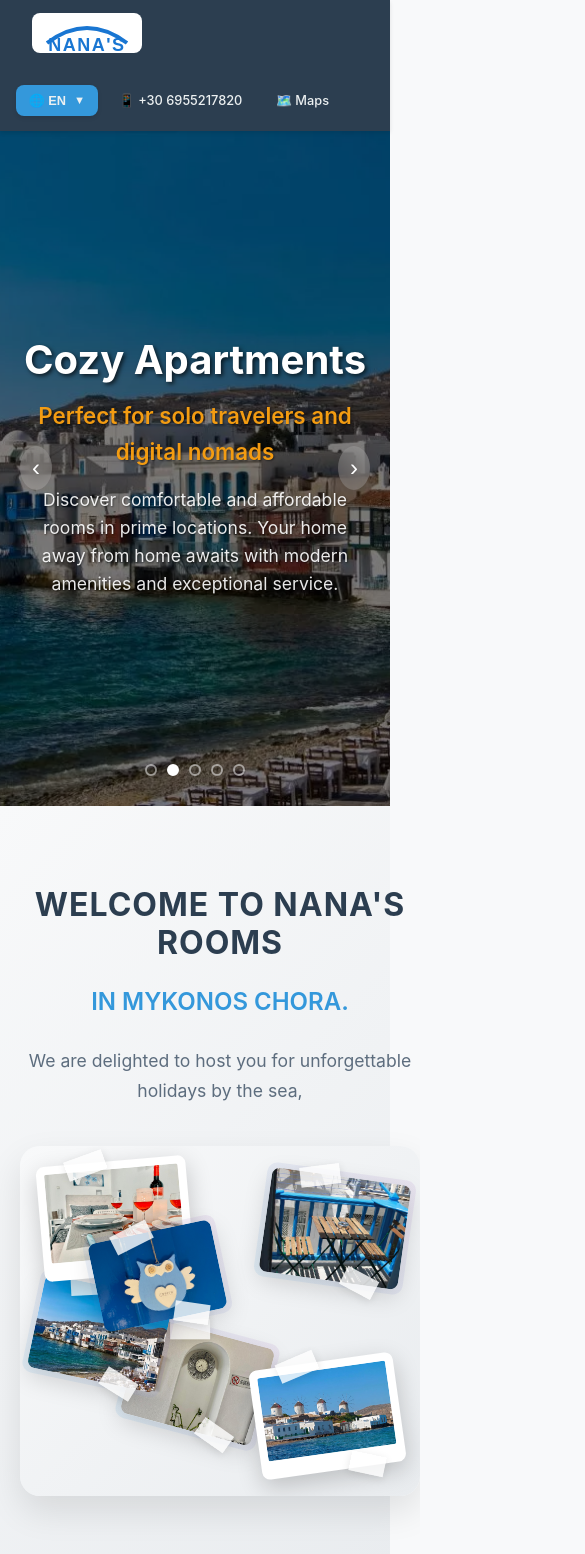
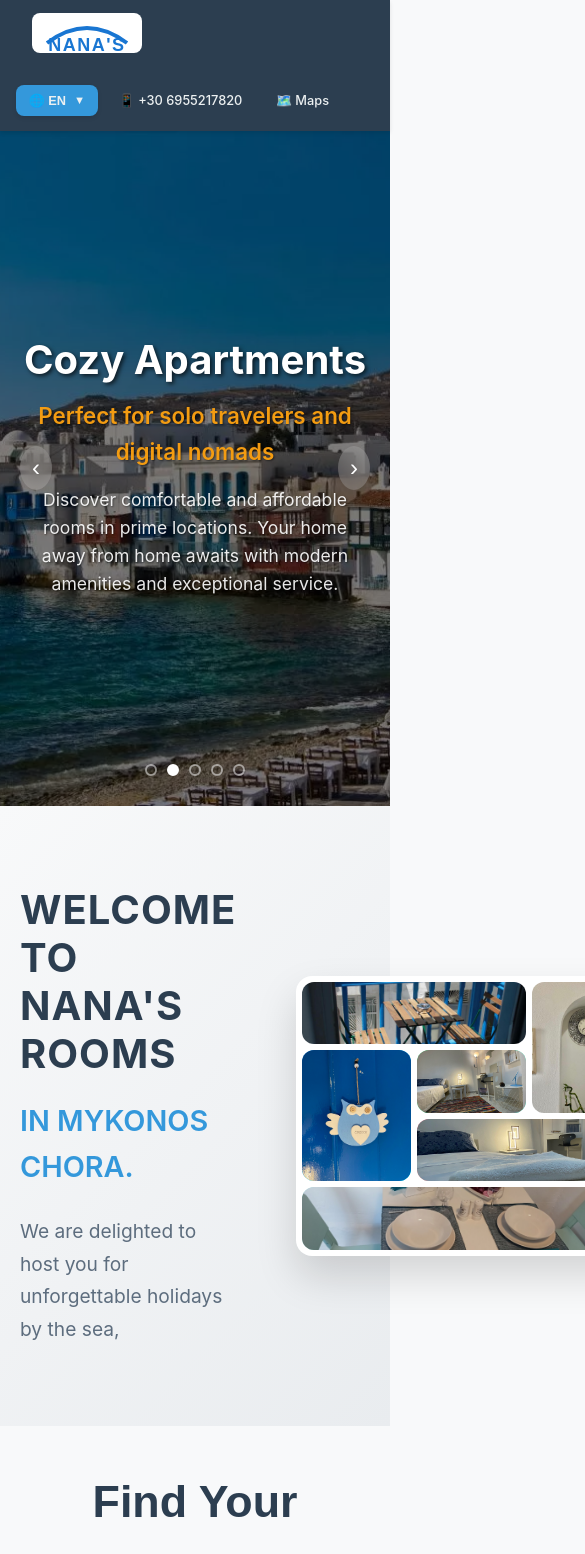
Before and after one commit to Gockster/RentalRooms, a React (Create React App) app: page / in a window 390 px wide. Shown: the top 1554 px of the page, 585 px wide, since content can reach past the window. Built offline with nearby package versions, Linux system fonts and the light colour scheme.

Commit message:
beautifications

```diff
--- a/src/components/WelcomeSection.js
+++ b/src/components/WelcomeSection.js
@@ -25,16 +25,14 @@ export default function WelcomeSection() {
                     </div>
 
                     <div className="welcome-collage">
-                        <div className="photo-collage-board">
+                        <div className="mosaic-collage-board">
                             {collageImages.map((image, index) => (
-                                <div key={index} className={`collage-photo photo-${index + 1}`}>
+                                <div key={index} className={`mosaic-tile tile-${index + 1}`}>
                                     <img
                                         src={image.src}
                                         alt={image.alt}
-                                        className="collage-image"
+                                        className="mosaic-image"
                                     />
-                                    <div className="photo-tape tape-1"></div>
-                                    <div className="photo-tape tape-2"></div>
                                 </div>
                             ))}
                         </div>
--- a/src/data/RoomsImages.js
+++ b/src/data/RoomsImages.js
@@ -21,7 +21,7 @@ export const heroImages = [
         title: "Executive Rooms",
         subtitle: "Professional stays with business amenities"
     },
-     {
+    {
         url: "/images/RoomsImages/room-nana-20.jpg",
         title: "Executive Rooms",
         subtitle: "Professional stays with business amenities"
@@ -106,14 +106,16 @@ export const galleryImages = [
     }
 ];
 
- export const collageImages = [
-        { src: "/images/RoomsImages/room-nana-02.jpg", alt: "Aries Suite" },
-        { src: "/images/RoomsImages/room-nana-03.jpg", alt: "Aries Suite" },
-        { src: "/images/RoomsImages/room-nana-04.webp", alt: "Aries Suite" },
-        { src: "/images/RoomsImages/room-nana-05.webp", alt: "Aries Suite" },
-        { src: "/images/RoomsImages/room-nana-46.jpg", alt: "Venus Suite" },
-        { src: "/images/RoomsImages/room-nana-08.jpg", alt: "Venus Suite" }
-    ];
+export const collageImages = [
+    { src: "/images/RoomsImages/room-nana-03.jpg", alt: "Modern Interior" },
+    { src: "/images/RoomsImages/room-nana-08.jpg", alt: "Relaxing View" },
+    { src: "/images/RoomsImages/room-nana-46.jpg", alt: "Family Room" },
+    { src: "/images/RoomsImages/room-nana-49.jpg", alt: "Comfortable Space" },
+    { src: "/images/RoomsImages/room-nana-29.jpg", alt: "Comfortable Space" },
+    { src: "/images/RoomsImages/room-nana-30.jpg", alt: "Premium Amenities" },
+
+
+];
 
 
 export default {
--- a/src/styles/main.css
+++ b/src/styles/main.css
@@ -814,221 +814,157 @@
   align-items: center;
 }
 
-.photo-collage-board {
+/* New Mosaic Collage Style */
+.mosaic-collage-board {
   position: relative;
   width: 600px;
-  height: 500px;
-  background: linear-gradient(135deg, #f8f9fa, #e9ecef);
-  border-radius: 20px;
-  padding: 40px;
-  box-shadow: 0 15px 35px rgba(0, 0, 0, 0.1);
+  height: 400px;
+  display: grid;
+  grid-template-columns: repeat(4, 1fr);
+  grid-template-rows: repeat(3, 1fr);
+  gap: 8px;
+  border-radius: 16px;
   overflow: hidden;
-}
-
-/* Individual collage photos with artistic positioning */
-.collage-photo {
-  position: absolute;
-  border-radius: 8px;
-  box-shadow: 0 8px 25px rgba(0, 0, 0, 0.15);
-  transition: all 0.3s ease;
+  box-shadow: 0 20px 40px rgba(0, 0, 0, 0.15);
+  background: #fff;
+  padding: 8px;
+}
+
+.mosaic-tile {
+  position: relative;
+  border-radius: 12px;
+  overflow: hidden;
+  transition: all 0.4s cubic-bezier(0.25, 0.46, 0.45, 0.94);
   cursor: pointer;
-}
-
-.collage-image {
+  background: linear-gradient(135deg, #667eea 0%, #764ba2 100%);
+}
+
+.mosaic-image {
   width: 100%;
   height: 100%;
   object-fit: cover;
-  border-radius: 8px;
-}
-
-/* Photo tape effects */
-.photo-tape {
+  transition: transform 0.4s ease;
+}
+
+.mosaic-overlay {
   position: absolute;
-  background: rgba(255, 255, 255, 0.8);
-  box-shadow: 0 2px 8px rgba(0, 0, 0, 0.1);
-}
-
-.tape-1 {
-  top: -8px;
-  left: 20%;
-  width: 40px;
-  height: 20px;
-  transform: rotate(-15deg);
-}
-
-.tape-2 {
-  bottom: -8px;
-  right: 15%;
-  width: 35px;
-  height: 20px;
-  transform: rotate(20deg);
-}
-
-/* Photo positioning and styling - BIGGER SIZES */
-.photo-1 {
-  top: 20px;
-  left: 30px;
-  width: 200px;
-  height: 150px;
-  transform: rotate(-5deg);
-  z-index: 5;
-}
-
-.photo-2 {
-  top: 40px;
-  right: 20px;
-  width: 180px;
-  height: 135px;
-  transform: rotate(8deg);
-  z-index: 4;
-}
-
-.photo-3 {
-  top: 200px;
-  left: 20px;
-  width: 170px;
-  height: 125px;
-  transform: rotate(12deg);
-  z-index: 3;
-}
-
-.photo-4 {
-  bottom: 30px;
-  right: 40px;
-  width: 190px;
-  height: 140px;
-  transform: rotate(-8deg);
-  z-index: 2;
-}
-
-.photo-5 {
-  top: 130px;
-  left: 140px;
-  width: 160px;
-  height: 120px;
-  transform: rotate(-12deg);
-  z-index: 6;
-}
-
-.photo-6 {
-  bottom: 80px;
-  left: 200px;
-  width: 175px;
-  height: 130px;
-  transform: rotate(15deg);
-  z-index: 1;
+  bottom: 0;
+  left: 0;
+  right: 0;
+  background: linear-gradient(to top, rgba(0,0,0,0.8) 0%, rgba(0,0,0,0.4) 50%, transparent 100%);
+  color: white;
+  padding: 12px;
+  transform: translateY(100%);
+  transition: transform 0.3s ease;
+}
+
+.mosaic-label {
+  font-size: 12px;
+  font-weight: 600;
+  text-shadow: 0 1px 3px rgba(0,0,0,0.5);
+}
+
+/* Grid positioning for different tile sizes */
+.tile-1 {
+  grid-column: 1 / 3;
+  grid-row: 1 / 2;
+}
+
+.tile-2 {
+  grid-column: 3 / 5;
+  grid-row: 1 / 3;
+}
+
+.tile-3 {
+  grid-column: 1 / 2;
+  grid-row: 2 / 4;
+}
+
+.tile-4 {
+  grid-column: 2 / 3;
+  grid-row: 2 / 3;
+}
+
+.tile-5 {
+  grid-column: 2 / 4;
+  grid-row: 3 / 4;
+}
+
+.tile-6 {
+  grid-column: 4 / 5;
+  grid-row: 3 / 4;
 }
 
 /* Hover effects */
-.collage-photo:hover {
-  transform: scale(1.05) rotate(0deg) !important;
-  z-index: 10 !important;
-  box-shadow: 0 15px 40px rgba(0, 0, 0, 0.25);
-}
-
-.collage-photo:hover .photo-tape {
-  opacity: 0;
-}
-
-/* Polaroid-style effect for some photos */
-.photo-1, .photo-4 {
-  background: white;
-  padding: 8px 8px 20px 8px;
-  box-shadow: 0 8px 25px rgba(0, 0, 0, 0.2);
-}
-
-.photo-1 .collage-image, .photo-4 .collage-image {
-  border-radius: 2px;
-}
-
-/* Scattered photo effect */
-.photo-2:before, .photo-3:before, .photo-5:before, .photo-6:before {
-  content: '';
-  position: absolute;
-  top: -5px;
-  left: -5px;
-  right: -5px;
-  bottom: -5px;
-  background: linear-gradient(45deg, rgba(52, 152, 219, 0.1), rgba(155, 89, 182, 0.1));
-  border-radius: 10px;
-  z-index: -1;
-}
+.mosaic-tile:hover {
+  transform: scale(1.02);
+  z-index: 10;
+  box-shadow: 0 15px 30px rgba(0, 0, 0, 0.25);
+}
+
+.mosaic-tile:hover .mosaic-image {
+  transform: scale(1.1);
+}
+
+.mosaic-tile:hover .mosaic-overlay {
+  transform: translateY(0);
+}
+
+/* Alternative color gradients for variety */
+.tile-1 { background: linear-gradient(135deg, #667eea 0%, #764ba2 100%); }
+.tile-2 { background: linear-gradient(135deg, #f093fb 0%, #f5576c 100%); }
+.tile-3 { background: linear-gradient(135deg, #4facfe 0%, #00f2fe 100%); }
+.tile-4 { background: linear-gradient(135deg, #43e97b 0%, #38f9d7 100%); }
+.tile-5 { background: linear-gradient(135deg, #fa709a 0%, #fee140 100%); }
+.tile-6 { background: linear-gradient(135deg, #a8edea 0%, #fed6e3 100%); }
 
 /* Mobile Responsive */
 @media (max-width: 768px) {
-  .welcome-content {
-    grid-template-columns: 1fr;
-    gap: 40px;
-    text-align: center;
-  }
-
-  .welcome-text {
-    text-align: center;
-  }
-
-  .welcome-title {
-    font-size: 2rem;
-  }
-
-  .welcome-subtitle {
-    font-size: 1.5rem;
-  }
-
-  .welcome-description {
-    font-size: 1.1rem;
-  }
-
-  .photo-collage-board {
-    width: 400px;
-    height: 350px;
-    padding: 25px;
-  }
-
-  /* Adjust photo sizes for mobile - BIGGER SIZES */
-  .photo-1 {
-    width: 150px;
-    height: 115px;
-    top: 15px;
-    left: 20px;
-  }
-
-  .photo-2 {
-    width: 140px;
-    height: 105px;
-    top: 30px;
-    right: 15px;
-  }
-
-  .photo-3 {
-    width: 130px;
-    height: 95px;
-    top: 140px;
-    left: 15px;
-  }
-
-  .photo-4 {
-    width: 145px;
-    height: 110px;
-    bottom: 25px;
-    right: 20px;
-  }
-
-  .photo-5 {
-    width: 125px;
-    height: 90px;
-    top: 85px;
-    left: 75px;
-  }
-
-  .photo-6 {
-    width: 135px;
-    height: 100px;
-    bottom: 65px;
-    left: 110px;
-  }
-
-  .photo-1, .photo-4 {
-    padding: 8px 8px 18px 8px;
+  .mosaic-collage-board {
+    width: 350px;
+    height: 280px;
+    grid-template-columns: repeat(3, 1fr);
+    grid-template-rows: repeat(4, 1fr);
+    gap: 6px;
+    padding: 6px;
+  }
+
+  .tile-1 {
+    grid-column: 1 / 3;
+    grid-row: 1 / 2;
+  }
+
+  .tile-2 {
+    grid-column: 3 / 4;
+    grid-row: 1 / 3;
+  }
+
+  .tile-3 {
+    grid-column: 1 / 2;
+    grid-row: 2 / 4;
+  }
+
+  .tile-4 {
+    grid-column: 2 / 3;
+    grid-row: 2 / 3;
+  }
+
+  .tile-5 {
+    grid-column: 2 / 4;
+    grid-row: 3 / 4;
+  }
+
+  .tile-6 {
+    grid-column: 1 / 4;
+    grid-row: 4 / 5;
+  }
+
+  .mosaic-label {
+    font-size: 10px;
+  }
+
+  .mosaic-overlay {
+    padding: 8px;
   }
 }
 
```
